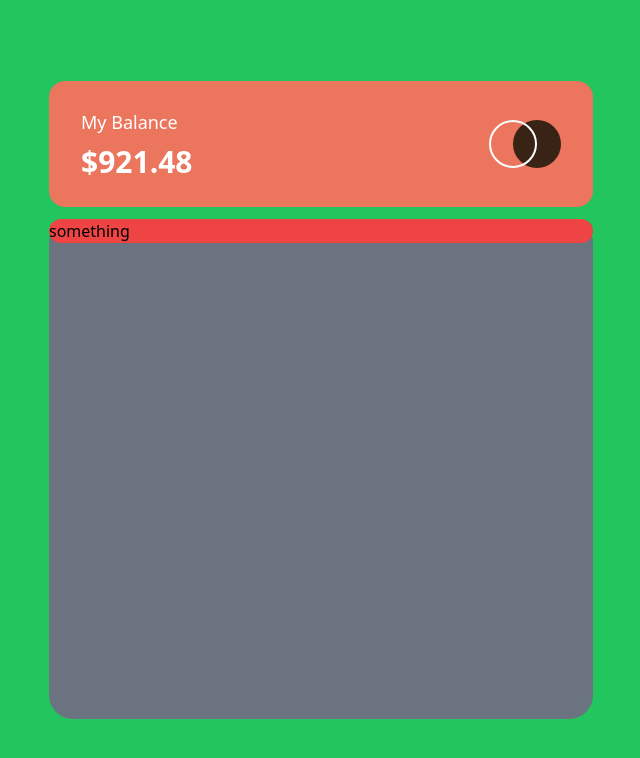
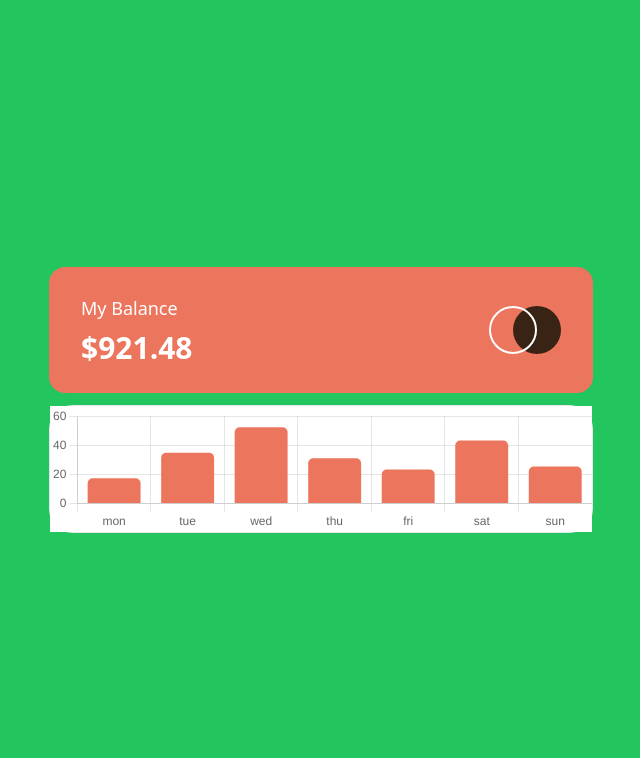
Before and after one commit to shrabanchakma/expenses-chart-component-main, a React (Vite) app: page / in a window 1280 px wide. Shown: the top 758 px of the page, without its empty margins (319-959 px from the left). Built offline with nearby package versions, Linux system fonts and the light colour scheme.

Commit message:
added bar chart

```diff
--- a/src/components/ExpenseChart/BarChart.jsx
+++ b/src/components/ExpenseChart/BarChart.jsx
@@ -1,5 +1,43 @@
-const BarChart = () => {
-  return <div className="rounded-3xl bg-red-500">something</div>;
+import { useEffect, useState } from "react";
+import { Bar } from "react-chartjs-2";
+import {
+  Chart,
+  CategoryScale,
+  LinearScale,
+  BarController,
+  BarElement,
+} from "chart.js";
+Chart.register(CategoryScale, LinearScale, BarController, BarElement);
+
+const BarChart = ({ barChartData = [] }) => {
+  //   console.log(barChartData);
+  const labels = barChartData.map((dataItem) => dataItem.day);
+  const chartData = barChartData.map((dataItem) => dataItem.amount);
+  const data = {
+    labels,
+    datasets: [
+      {
+        data: chartData,
+        backgroundColor: "#EC755D",
+        borderRadius: 5,
+      },
+    ],
+  };
+
+  const options = {
+    maintainAspectRatio: false,
+    scales: {
+      y: {
+        beginAtZero: true,
+      },
+    },
+    plugins: {
+      legend: {
+        display: true,
+      },
+    },
+  };
+  return <Bar data={data} options={options} className="bg-white" />;
 };
 
 export default BarChart;
--- a/src/components/ExpenseChart/ExpenseChart.jsx
+++ b/src/components/ExpenseChart/ExpenseChart.jsx
@@ -21,7 +21,7 @@ const ExpenseChart = () => {
     <div className="w-[100vw] min-h-[100vh] flex justify-center items-center bg-green-500">
       <div className="w-[34rem]">
         {/* todo: heading */}
-        <div className="flex justify-between py-[1.7rem] px-[2rem] rounded-2xl bg-[#EC755D] mb-3 ">
+        <div className="flex justify-between py-[1.7rem]  px-[2rem] rounded-2xl bg-[#EC755D] mb-3 ">
           <div className="text-white">
             <h1 className="font-medium text-lg mb-2">My Balance</h1>
             <p className="font-bold text-3xl">$921.48</p>
@@ -29,8 +29,12 @@ const ExpenseChart = () => {
           <img src={logo} alt={logo} />
         </div>
         {/* todo: chart */}
-        <div className="h-[500px] bg-gray-500 rounded-3xl">
-          <BarChart />
+        <div className="relative h-[50vw] md:h-[10vw] border rounded-3xl">
+          {barChartData && barChartData.length ? (
+            <BarChart barChartData={barChartData} />
+          ) : (
+            <p>text not found</p>
+          )}
         </div>
       </div>
     </div>
```
